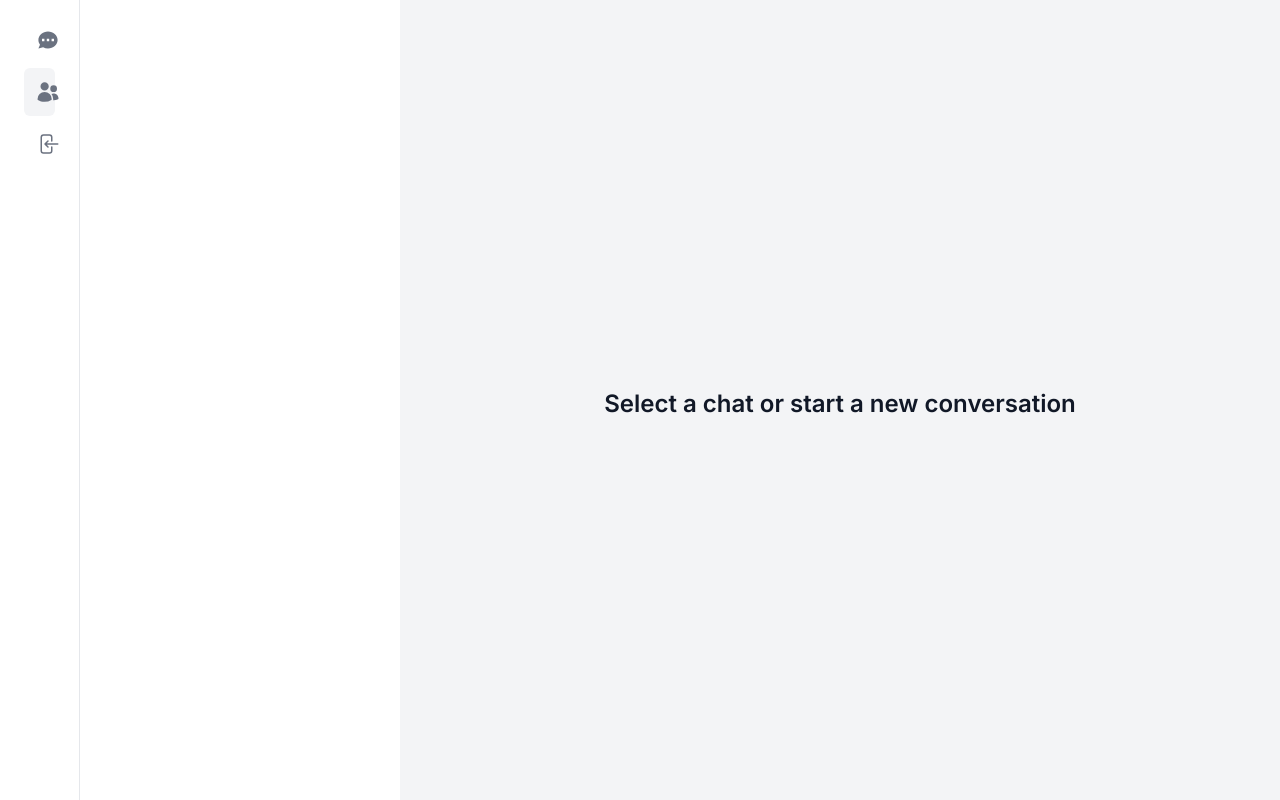
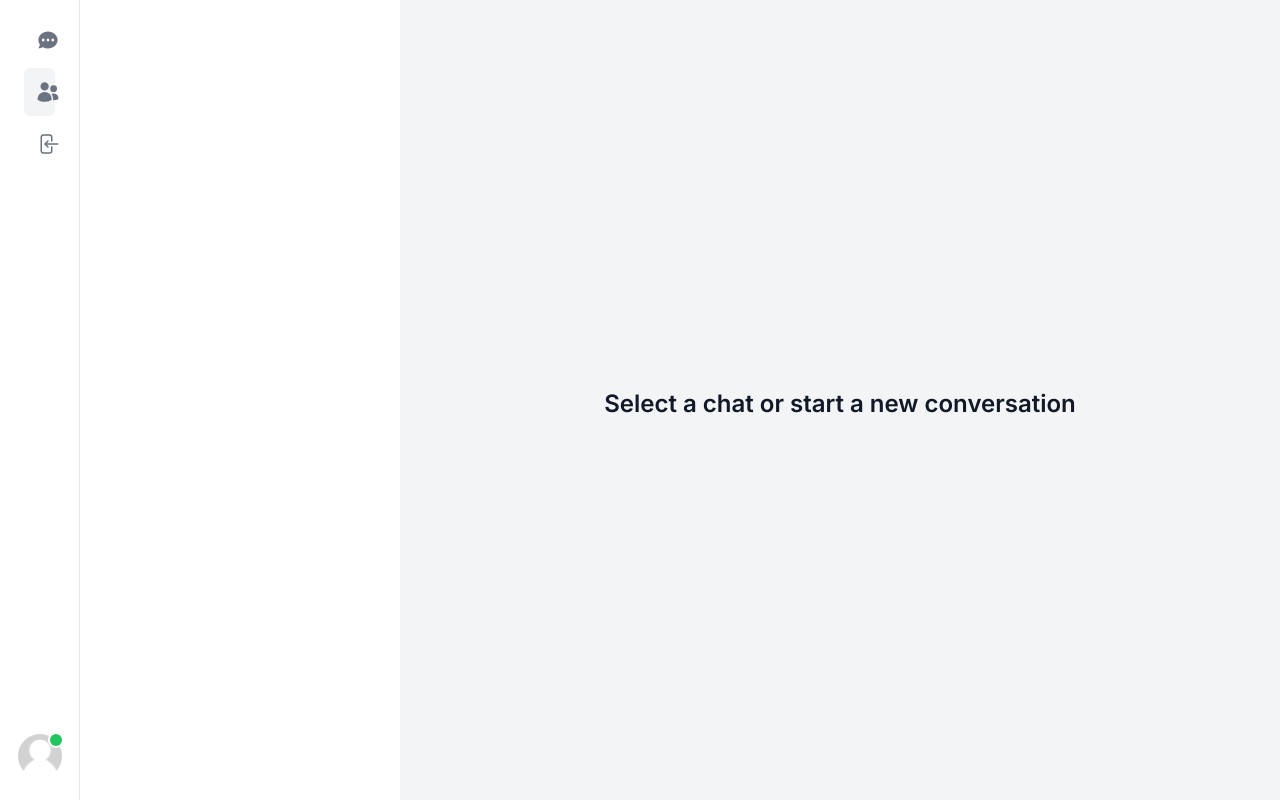
Before and after one commit to pabel183/Messenger-Clone, a Next.js app: page /users in a window 1280 px wide. Built offline with nearby package versions, Linux system fonts and the light colour scheme; no server answers.

Commit message:
avater is added to the bottom left corner

```diff
--- /dev/null
+++ b/app/actions/getCurrentUser.ts
@@ -0,0 +1,29 @@
+import prisma from "@/app/libs/prismadb";
+
+import getSession from "./getSession";
+
+const getCurrentUser=async()=>{
+    try{
+        const session=await getSession();
+
+        if(!session?.user?.email){
+            return null;
+        }
+
+        const currentUser=await prisma.user.findUnique({
+            where:{
+                email:session.user.email as string
+            }
+        })
+
+        if(!currentUser){
+            return null;
+        }
+
+        return currentUser;
+    }catch(error:any){
+        return null;
+    }
+}
+
+export default getCurrentUser;
--- /dev/null
+++ b/app/actions/getSession.ts
@@ -0,0 +1,7 @@
+import { getServerSession } from "next-auth";
+
+import { authOptions } from "../api/auth/[...nextauth]/route";
+
+export default async function getSession() {
+    return await getServerSession(authOptions);
+}
--- /dev/null
+++ b/app/components/Avatar.tsx
@@ -0,0 +1,50 @@
+"use client";
+
+import { User } from "@prisma/client";
+import Image from "next/image";
+
+interface AvatarProps{
+    user:User
+}
+
+const Avatar:React.FC<AvatarProps>=({
+    user
+})=>{
+    return (
+        <div className="relative">
+            <div
+            className="
+            relative
+            inline-block
+            rounded-full
+            overflow-hidden
+            h-9
+            w-9
+            md:h-11
+            md:w-11
+            ">
+                <Image
+                alt="Avatar"
+                src={user?.image || "/images/placeholder.jpg"}
+                fill
+                />
+            </div>
+            <span className="
+            absolute
+            block
+            rounded-full
+            bg-green-500
+            ring-2
+            ring-white
+            top-0
+            right-0
+            h-2
+            w-2
+            md:h-3
+            md:w-3
+            "/>
+        </div>
+    )
+}
+
+export default Avatar;
--- a/app/components/sidebar/DesktopSidebar.tsx
+++ b/app/components/sidebar/DesktopSidebar.tsx
@@ -1,13 +1,23 @@
 "use client";
 
+import { useState } from "react";
+import { User } from "@prisma/client";
+
 import useRoutes from "@/app/hooks/useRoutes";
-import { useState } from "react";
+
+import Avatar from "../Avatar";
 import DesktopItem from "./DesktopItem";
 
-const DesktopSidebar=()=>{
+interface DesktopSidebarProps{
+    currentUser: User
+}
+const DesktopSidebar: React.FC<DesktopSidebarProps>=({
+    currentUser
+})=>{
     const routes=useRoutes();
     const [isOpen, setIsOpen]=useState();
 
+    console.log({currentUser});
     return (
         <div
         className="
@@ -53,6 +63,22 @@
                     )}
                 </ul>
             </nav>
+            <nav
+            className="
+            mt-4
+            flex
+            flex-col
+            justify-between
+            items-center
+            ">
+                <div className="
+                cursor-pointer
+                hover:opacity-75
+                transition
+                ">
+                    <Avatar user={currentUser}/>
+                </div>
+            </nav>
         </div>
     )
 }
--- a/app/components/sidebar/Sidebar.tsx
+++ b/app/components/sidebar/Sidebar.tsx
@@ -1,12 +1,15 @@
 import DesktopSidebar from "./DesktopSidebar";
 import MobileFooter from "./MobileFooter";
 
- async function Sidebar({children}:{
+import getCurrentUser from "@/app/actions/getCurrentUser";
+
+async function Sidebar({children}:{
     children: React.ReactNode;
  }){
+    const currentUser=await getCurrentUser();
     return (
         <div className="h-full">
-            <DesktopSidebar />
+            <DesktopSidebar currentUser={currentUser!} />
             <MobileFooter />
             <main className="lg:pl-20 h-full">
             {children}
--- a/next.config.mjs
+++ b/next.config.mjs
@@ -1,4 +1,14 @@
 /** @type {import('next').NextConfig} */
-const nextConfig = {};
+const nextConfig = {
+
+    images: {
+        domains: [
+            "res.cloudinary.com",
+            "avatars.githubusercontent.com",
+            "lh3.googleusercontent.com",
+        ],
+      },
+
+};
 
 export default nextConfig;
```
Also changed, not shown: public/images/placeholder.jpg (added).
